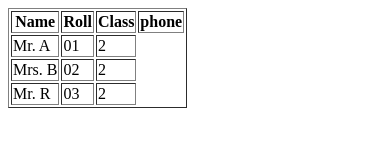
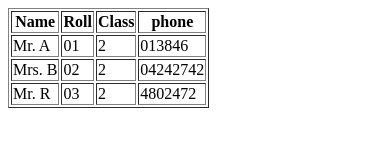
Before and after one commit to FTZinia/form, a plain HTML site: page index.html in a window 390 px wide. Drawn offline with Linux system fonts and the light colour scheme.

Commit message:
phone number added

```diff
--- a/index.html
+++ b/index.html
@@ -17,6 +17,7 @@
                 <td>Mr. A</td>
                 <td>01</td>
                 <td>2</td>
+                <td>013846</td>
 
             </tr>
 
@@ -24,6 +25,7 @@
                 <td>Mrs. B</td>
                 <td>02</td>
                 <td>2</td>
+                <td>04242742</td>
 
             </tr>
             <tr>
@@ -31,6 +33,7 @@
                 <td>Mr. R</td>
                 <td>03</td>
                 <td>2</td>
+                <td>4802472 </td>
             </tr>
     </body>
 </html>
```
